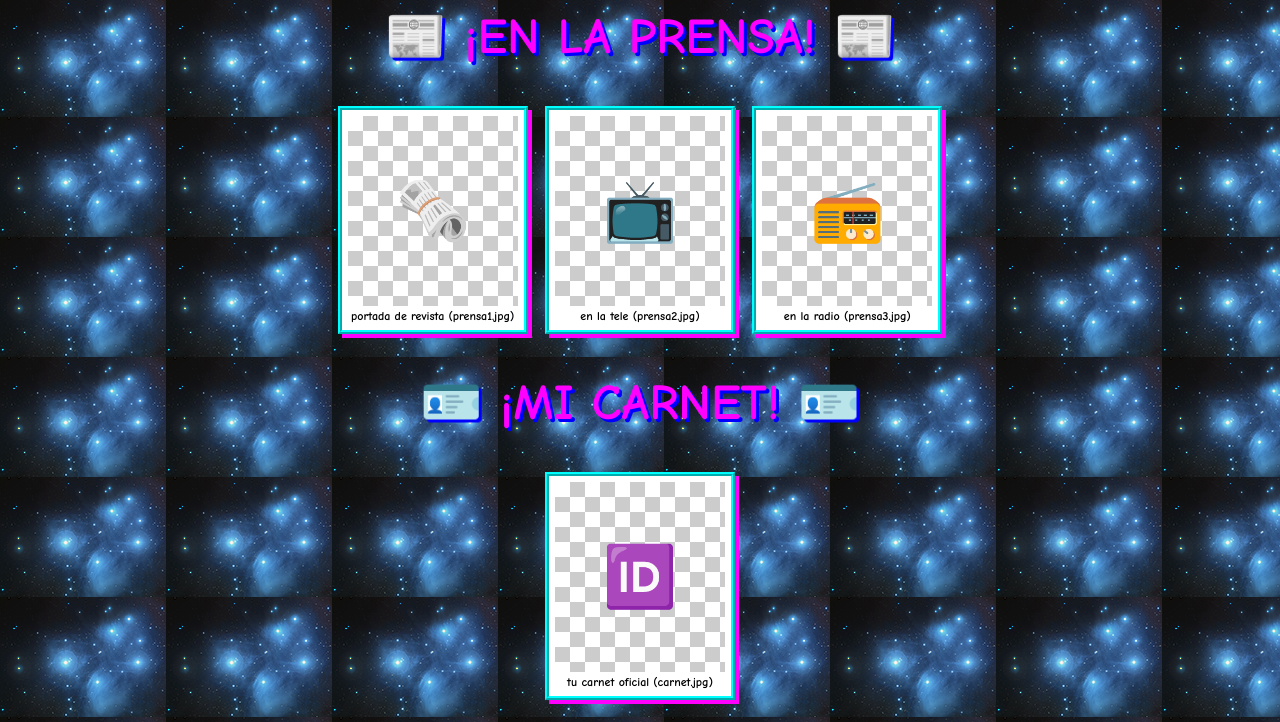
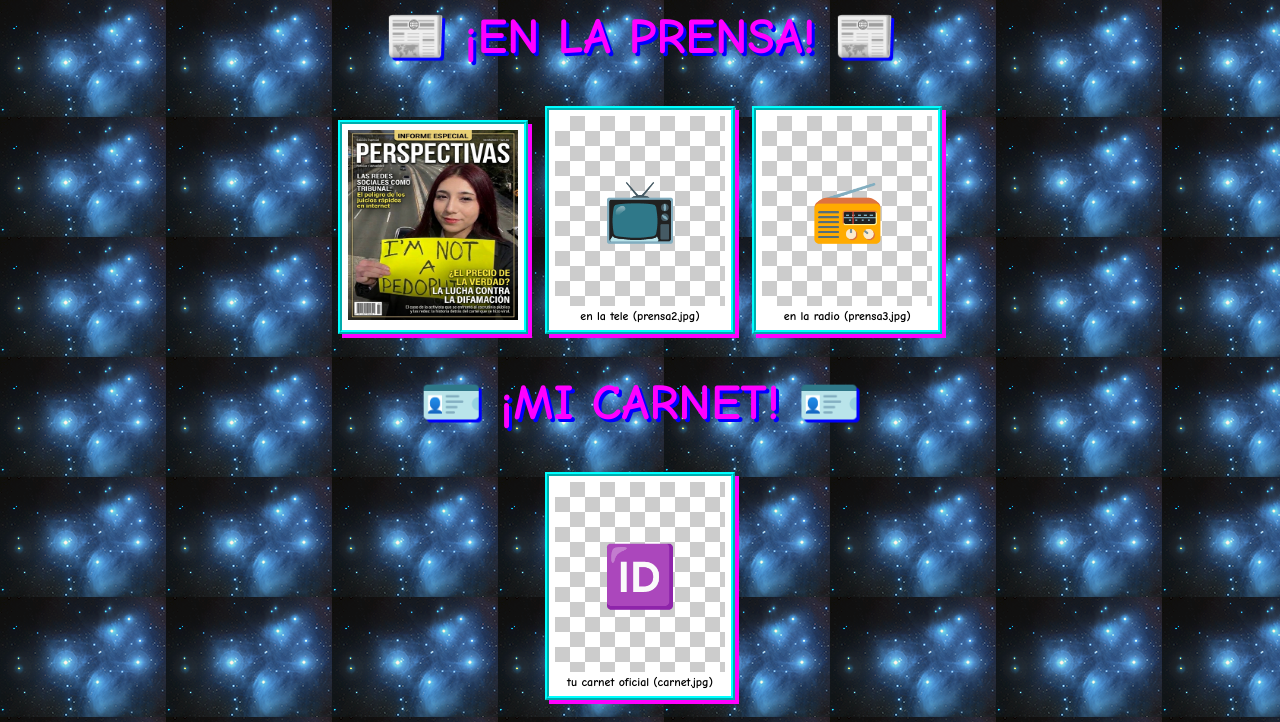
Before and after one commit to panxito-labs/el-portal-virtual, a plain HTML site: page index.html in a window 1280 px wide. Shown: the part 1803-2525 px from the top of the page. Drawn offline with Linux system fonts and the light colour scheme.

Commit message:
EN LA PRENSA: foto enlaprensa1 en la primera casilla

```diff
--- a/index.html
+++ b/index.html
@@ -297,7 +297,7 @@ small.keywords { color: #060; }
 <!-- ============ EN LA PRENSA ============ -->
 <h1>📰 ¡EN LA PRENSA! 📰</h1>
 <p>
-  <span class="foto"><span class="hueco">🗞️</span><span class="pie">portada de revista (prensa1.jpg)</span></span>
+  <span class="foto"><img src="enlaprensa1.jpg" width="170" height="190" alt="En la prensa" /></span>
   <span class="foto"><span class="hueco">📺</span><span class="pie">en la tele (prensa2.jpg)</span></span>
   <span class="foto"><span class="hueco">📻</span><span class="pie">en la radio (prensa3.jpg)</span></span>
 </p>
```
Also changed, not shown: enlaprensa1.jpg (added).
